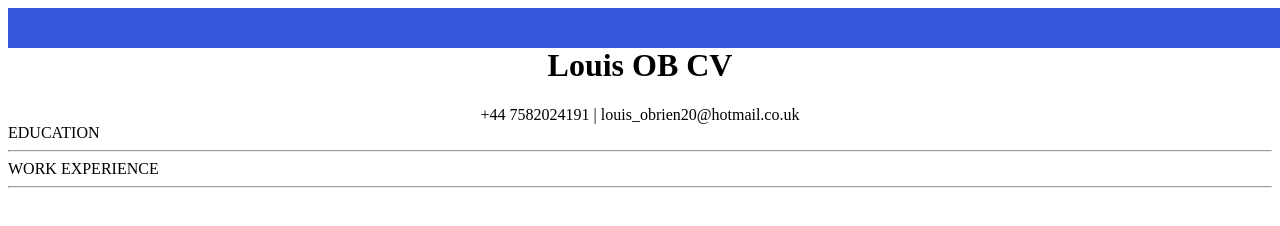
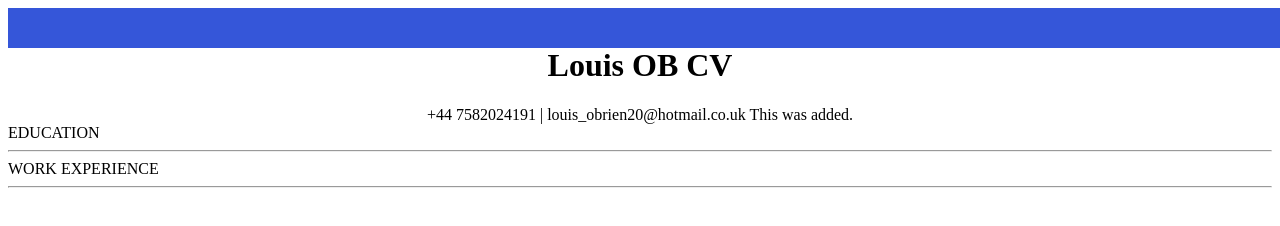
Before and after one commit to Louisobr/crcfrontend, a plain HTML site: page index.html in a window 1280 px wide. Drawn offline with Linux system fonts and the light colour scheme; no server answers.

Commit message:
test front end ci

```diff
--- a/index.html
+++ b/index.html
@@ -12,7 +12,7 @@
         <center>
             <h1>Louis OB CV</h1>
             <div>
-                +44 7582024191 | louis_obrien20@hotmail.co.uk
+                +44 7582024191 | louis_obrien20@hotmail.co.uk This was added.
             </div>
         </center>
         <div>
```
